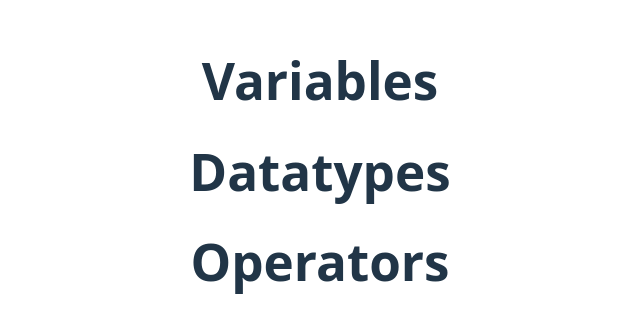
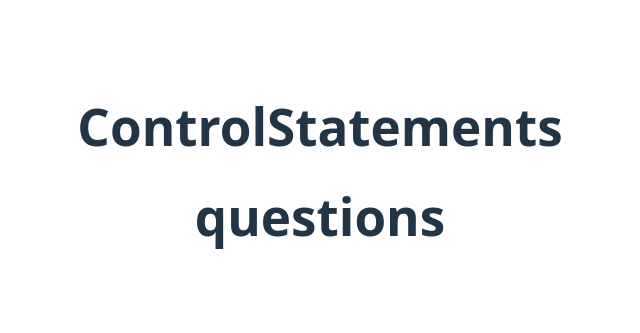
Before and after one commit to kuldeeepkumar/Training, a React (Vite) app: page / in a window 1280 px wide. Shown: the part 229-562 px from the top of the page, without its empty margins (320-960 px from the left). Built offline with nearby package versions, Linux system fonts and the light colour scheme.

Commit message:
exercise2 is done

```diff
--- a/src/App.jsx
+++ b/src/App.jsx
@@ -8,8 +8,8 @@ import Exercise5 from './exercises/exercise5/Exercise5'
 function App() {
   return (
     <>
-    <Exercise1/>
-    {/* <Exercise2/> */}
+    {/* <Exercise1/> */}
+     <Exercise2/>
     {/* <Exercise3/> */}
     {/* <Exercise4/>  */}
     {/* <Exercise5/> */}
```
